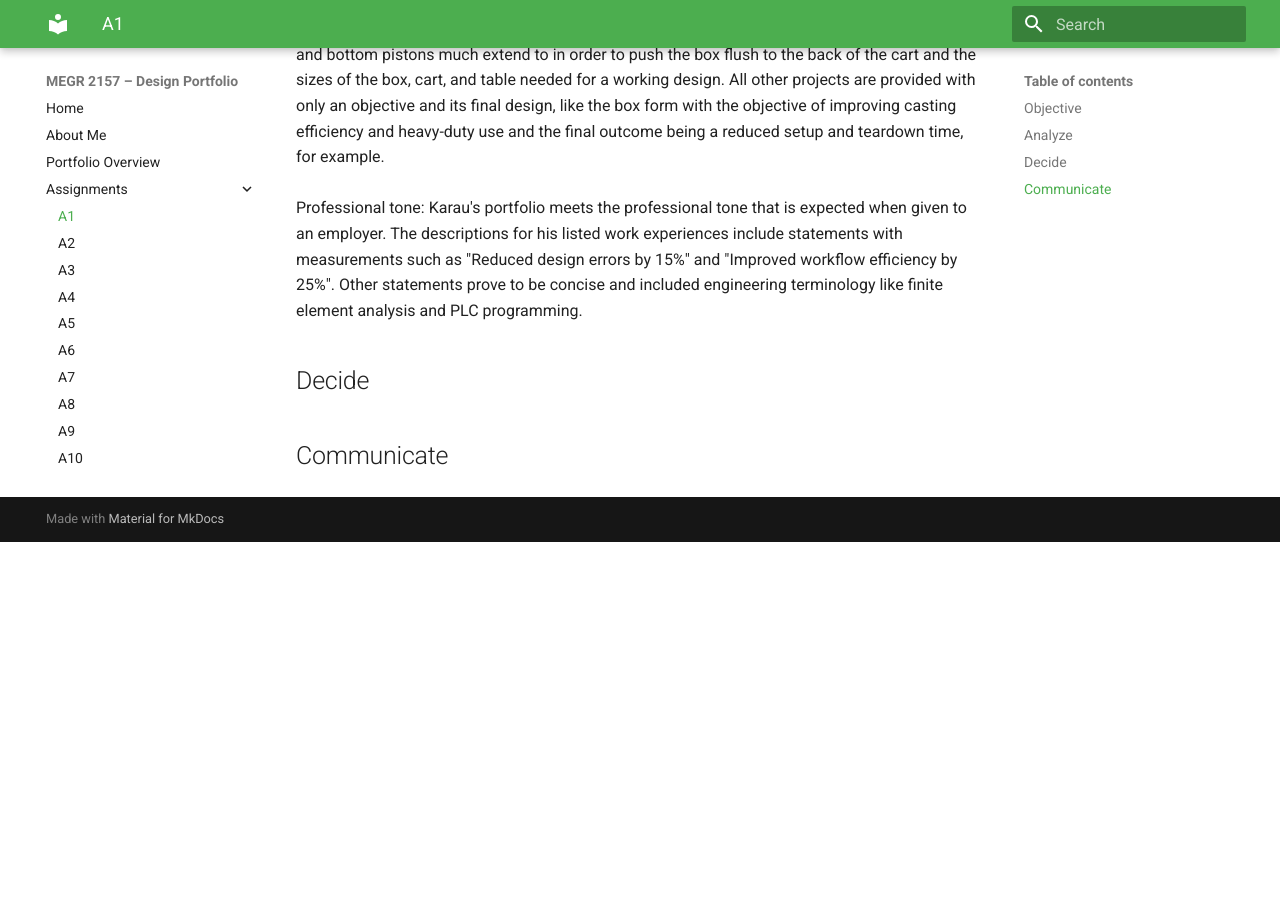
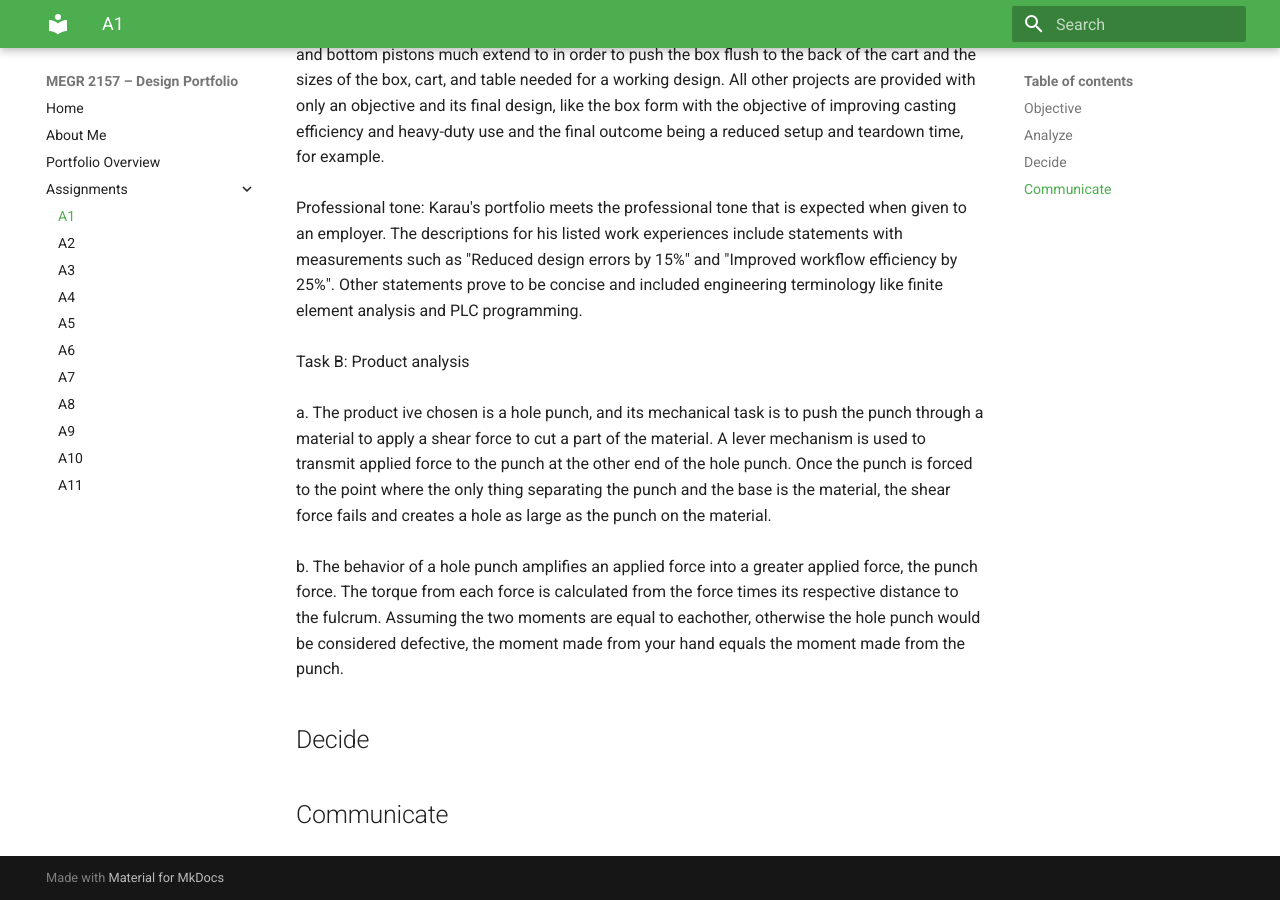
Before and after one commit to ajchiocca/megr2157-portfolio, an MkDocs documentation site: the page built from docs/assignments/A01/index.md, in a window 1280 px wide and 900 px high, scrolled down 1569 px. Built offline with MkDocs 1.6.1 and Material for MkDocs 9.7.7, drawn with Linux system fonts in a browser that asks for light colours; before the commit the page ends 2111 px from its top, so only the background shows below that.

Commit message:
Enhance index.md with detailed project analysis
Expanded on professional tone and product analysis sections, detailing the tilt table capstone project and hole punch mechanism.

```diff
--- a/docs/assignments/A01/index.md
+++ b/docs/assignments/A01/index.md
@@ -35,6 +35,15 @@ Evidence of reasoning: The only project with present evidence of reasoning in th
 <br>
 <br>
 Professional tone: Karau's portfolio meets the professional tone that is expected when given to an employer. The descriptions for his listed work experiences include statements with measurements such as "Reduced design errors by 15%" and "Improved workflow efficiency by 25%". Other statements prove to be concise and included engineering terminology like finite element analysis and PLC programming.
+<br>
+<br>
+Task B: Product analysis
+<br>
+<br>
+a. The product ive chosen is a hole punch, and its mechanical task is to push the punch through a material to apply a shear force to cut a part of the material. A lever mechanism is used to transmit applied force to the punch at the other end of the hole punch. Once the punch is forced to the point where the only thing separating the punch and the base is the material, the shear force fails and creates a hole as large as the punch on the material.
+<br>
+<br>
+b. The behavior of a hole punch amplifies an applied force into a greater applied force, the punch force. The torque from each force is calculated from the force times its respective distance to the fulcrum. Assuming the two moments are equal to eachother, otherwise the hole punch would be considered defective, the moment made from your hand equals the moment made from the punch.
 
 ## Decide
 
```
